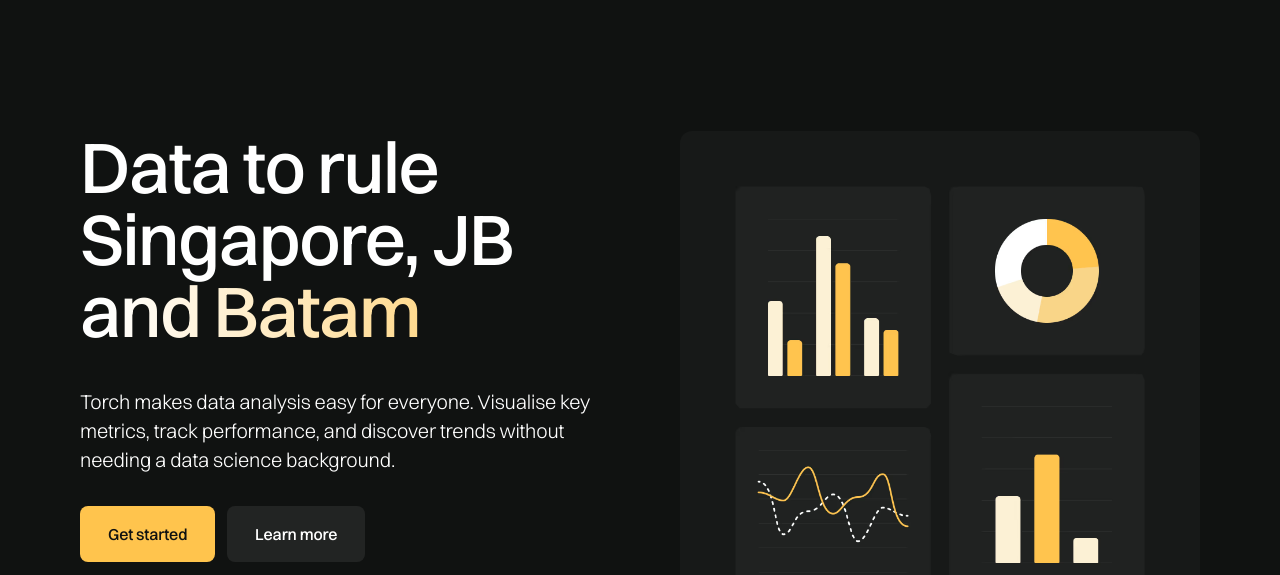
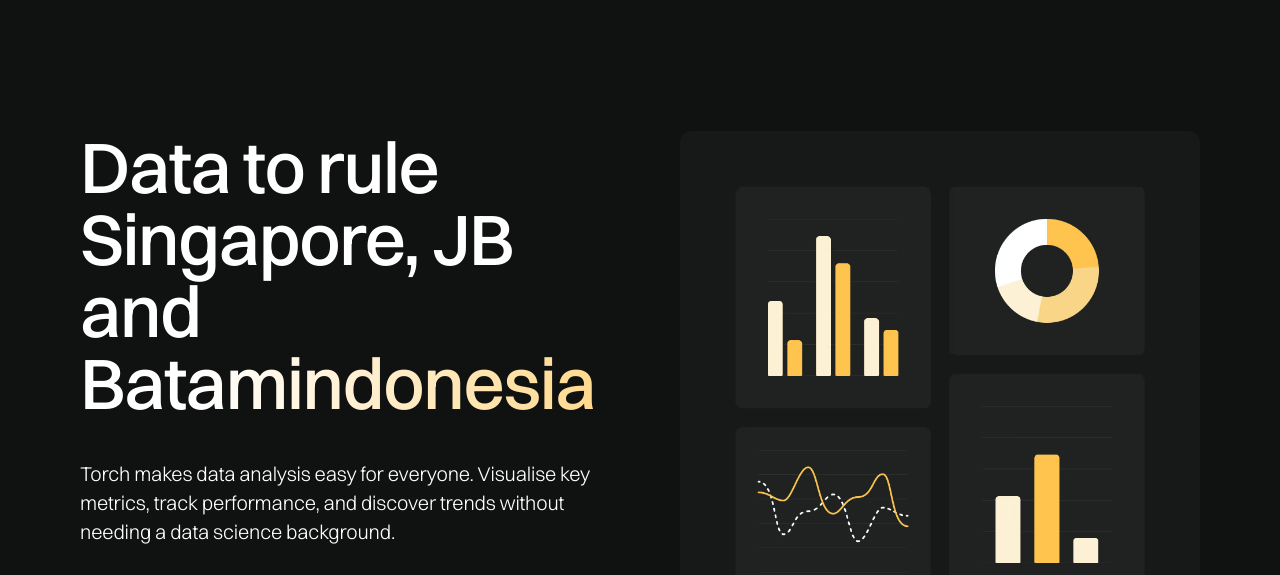
Before and after one commit to vendorsold/static-torch, a plain HTML site: page torch-static.webflow/index.html in a window 1280 px wide. Shown: the part 111-686 px from the top of the page. Drawn offline with nearby package versions, Linux system fonts and the light colour scheme.

Commit message:
Some changes to index

```diff
--- a/torch-static.webflow/index.html
+++ b/torch-static.webflow/index.html
@@ -54,7 +54,7 @@
     <div class="container-large">
       <div class="header-layout">
         <div class="header-content">
-          <h1 data-w-id="05c97b58-b1ac-eabe-afbc-3861dce3b03f" style="-webkit-transform:translate3d(0, 24px, 0) scale3d(1, 1, 1) rotateX(0) rotateY(0) rotateZ(0) skew(0, 0);-moz-transform:translate3d(0, 24px, 0) scale3d(1, 1, 1) rotateX(0) rotateY(0) rotateZ(0) skew(0, 0);-ms-transform:translate3d(0, 24px, 0) scale3d(1, 1, 1) rotateX(0) rotateY(0) rotateZ(0) skew(0, 0);transform:translate3d(0, 24px, 0) scale3d(1, 1, 1) rotateX(0) rotateY(0) rotateZ(0) skew(0, 0);opacity:0" class="heading extra-large"><span class="text-gradient-overlay">Data to rule Singapore, JB and Batam</span></h1>
+          <h1 data-w-id="05c97b58-b1ac-eabe-afbc-3861dce3b03f" style="-webkit-transform:translate3d(0, 24px, 0) scale3d(1, 1, 1) rotateX(0) rotateY(0) rotateZ(0) skew(0, 0);-moz-transform:translate3d(0, 24px, 0) scale3d(1, 1, 1) rotateX(0) rotateY(0) rotateZ(0) skew(0, 0);-ms-transform:translate3d(0, 24px, 0) scale3d(1, 1, 1) rotateX(0) rotateY(0) rotateZ(0) skew(0, 0);transform:translate3d(0, 24px, 0) scale3d(1, 1, 1) rotateX(0) rotateY(0) rotateZ(0) skew(0, 0);opacity:0" class="heading extra-large"><span class="text-gradient-overlay">Data to rule Singapore, JB and Batamindonesia</span></h1>
           <div class="spacer-32"></div>
           <p data-w-id="05c97b58-b1ac-eabe-afbc-3861dce3b041" style="-webkit-transform:translate3d(0, 24px, 0) scale3d(1, 1, 1) rotateX(0) rotateY(0) rotateZ(0) skew(0, 0);-moz-transform:translate3d(0, 24px, 0) scale3d(1, 1, 1) rotateX(0) rotateY(0) rotateZ(0) skew(0, 0);-ms-transform:translate3d(0, 24px, 0) scale3d(1, 1, 1) rotateX(0) rotateY(0) rotateZ(0) skew(0, 0);transform:translate3d(0, 24px, 0) scale3d(1, 1, 1) rotateX(0) rotateY(0) rotateZ(0) skew(0, 0);opacity:0" class="paragraph large">Torch makes data analysis easy for everyone. Visualise key metrics, track performance, and discover trends without needing a data science background.</p>
           <div class="spacer-32"></div>
```
